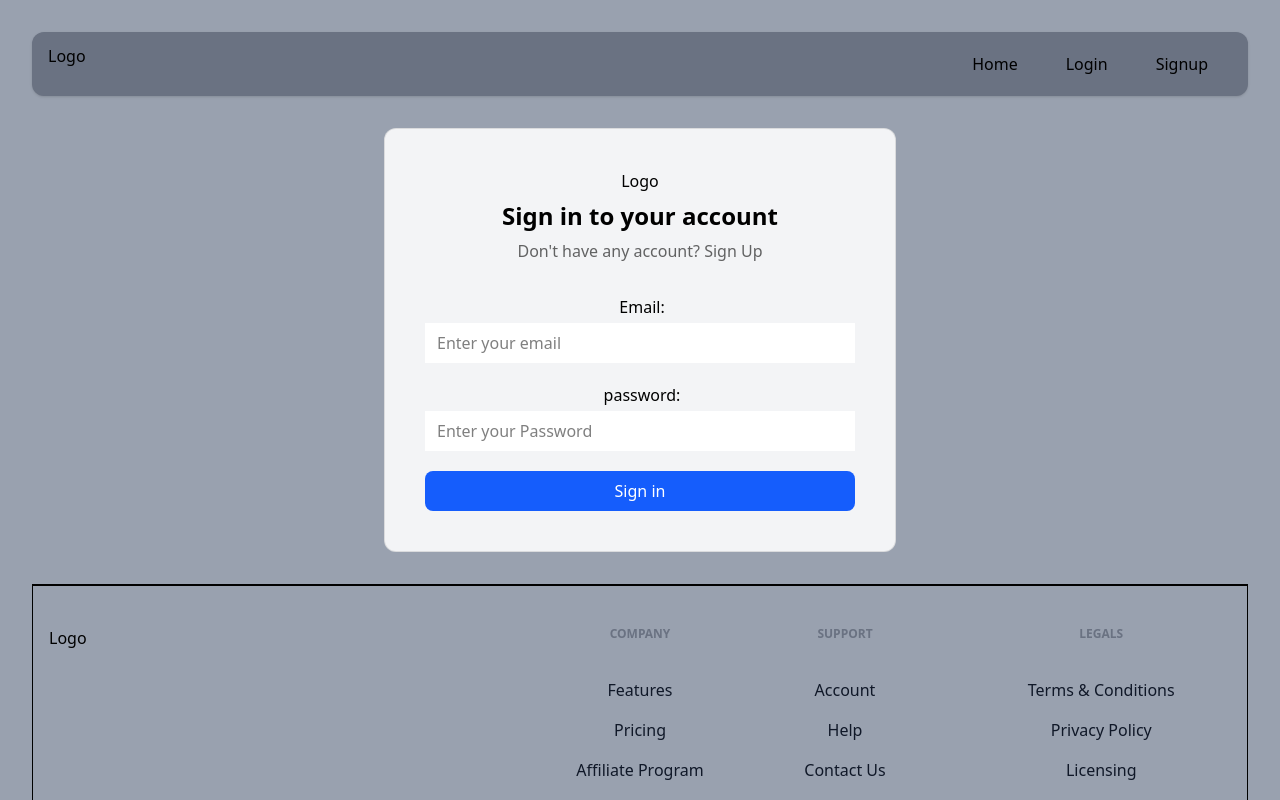
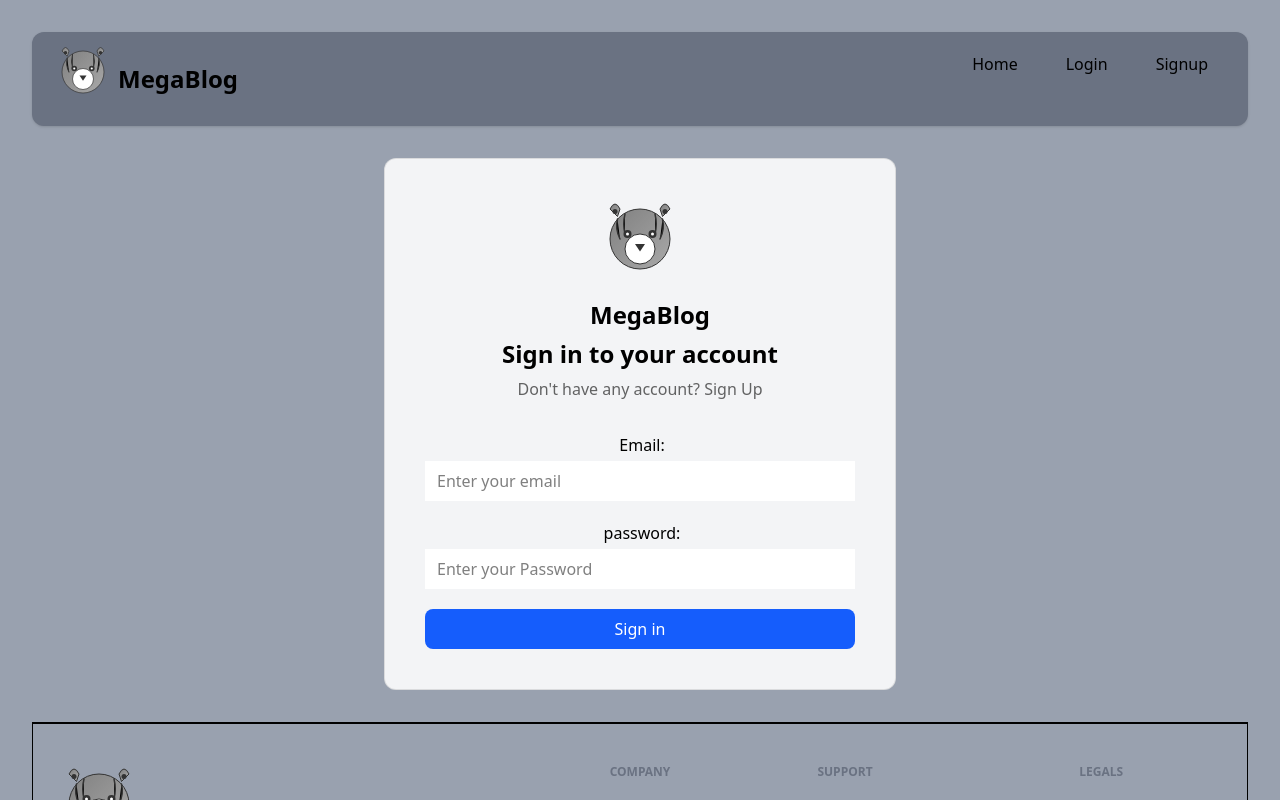
Before and after one commit to Shubhanshu-ism/MegaBlog, a React (Vite) app: page /login in a window 1280 px wide. Shown: the top 800 px of the page. Built offline with nearby package versions, Linux system fonts and the light colour scheme; no server answers.

Commit message:
logo, constructor syntax, active filter

```diff
--- a/index.html
+++ b/index.html
@@ -2,10 +2,10 @@
 <html lang="en">
   <head>
     <meta charset="UTF-8" />
-    <link rel="icon" type="image/svg+xml" href="/vite.svg" />
+    <link rel="icon" type="image/svg+xml" href="/icon.svg" />
     <meta name="viewport" content="width=device-width, initial-scale=1.0" />
 
-    <title>Vite + React</title>
+    <title>MegaBlog</title>
   </head>
   <body class="bg-gray-400">
     <div id="root"></div>
--- a/src/appwrite/auth.js
+++ b/src/appwrite/auth.js
@@ -2,10 +2,12 @@ import conf from "../conf/conf";
 import { Client, Account, ID } from "appwrite";
 
 export class AuthService {
-  client = new Client();
+  client = null;
   account = null;
 
   constructor() {
+
+    this.client = new Client();
     this.client
       .setEndpoint(conf.appwriteUrl)
       .setProject(conf.appwriteProjectId);
@@ -21,7 +23,7 @@ export class AuthService {
         name
       );
       if (userAccount) {
-        // call another method
+        // call another method ie login
         return this.login({ email, password });
       }
       return userAccount;
--- a/src/appwrite/config.js
+++ b/src/appwrite/config.js
@@ -1,12 +1,14 @@
 import { Client, Storage, Databases, Query, ID } from "appwrite";
 import conf from "../conf/conf";
+import { useSelector } from "react-redux";
 
 export class Service {
-  client = new Client();
+  client;
   databases;
   bucket;
 
   constructor() {
+    this.client = new Client();
     this.client
       .setEndpoint(conf.appwriteUrl)
       .setProject(conf.appwriteProjectId);
@@ -101,7 +103,20 @@ export class Service {
       return false;
     }
   }
+  async getMyPosts(id) {
 
+    const queries = Query.equal("userId", String(id));
+    try {
+      return await this.databases.listDocuments(
+        conf.appwriteDatabaseId,
+        conf.appwriteCollectionId,
+        [Query.and([queries, Query.equal("status", "active")])]
+      );
+    } catch (error) {
+      console.log("Appwrite service :: getPosts :: error", error);
+      return false;
+    }
+  }
   // file upload services
   async uploadFile(file) {
     try {
--- a/src/components/Logo.jsx
+++ b/src/components/Logo.jsx
@@ -1,7 +1,12 @@
 import React from "react";
+function Logo({ width = "100px" }) {
 
-function Logo({ width = "100px" }) {
-  return <div>Logo</div>;
+  return (
+    <div className="flex flex-wrap items-center">
+      <img src="/icon.svg" width={width} />
+      <h1 className="text-2xl font-bold">MegaBlog</h1>
+    </div>
+  );
 }
 
 export default Logo;
--- a/src/pages/AllPosts.jsx
+++ b/src/pages/AllPosts.jsx
@@ -9,7 +9,7 @@ function AllPosts() {
   useEffect(() => {
     const fetchPosts = async () => {
       try {
-        const response = await appwriteService.getPosts([]);
+        const response = await appwriteService.getPosts();
         if (response) {
           setPosts(response.documents);
         }
@@ -53,8 +53,6 @@ function AllPosts() {
               key={post.$id}
               className="p-2 w-full sm:w-1/2 md:w-1/3 lg:w-1/4"
             >
-              {" "}
-              {/* Added responsive widths */}
               <PostCard {...post} />
             </div>
           ))}
--- a/src/pages/Home.jsx
+++ b/src/pages/Home.jsx
@@ -1,12 +1,17 @@
 import React, { useEffect, useState } from "react";
 import appwriteService from "../appwrite/config";
 import { Container, PostCard } from "../components";
+import { useSelector } from "react-redux";
 
 function Home() {
   const [posts, setPosts] = useState([]);
+  const userData = useSelector((state) => state.auth.userData);
+
+  // const isAuthor = post && userData ? post.userId === userData.$id : false;
+
 
   useEffect(() => {
-    appwriteService.getPosts().then((posts) => {
+    appwriteService.getMyPosts(userData.$id).then((posts) => {
       if (posts) {
         setPosts(posts.documents);
       }
@@ -35,7 +40,7 @@ function Home() {
           {posts.map((post) => (
             <div
               key={post.$id}
-              className="p-2 w-1/4 sm:w-1/2 md:w-1/3 lg:w-1/4"
+              className="p-2 w-full sm:w-1/2 md:w-1/3 lg:w-1/4"
             >
               <PostCard {...post} />
             </div>
```
Also changed, not shown: public/icon.svg (added).
